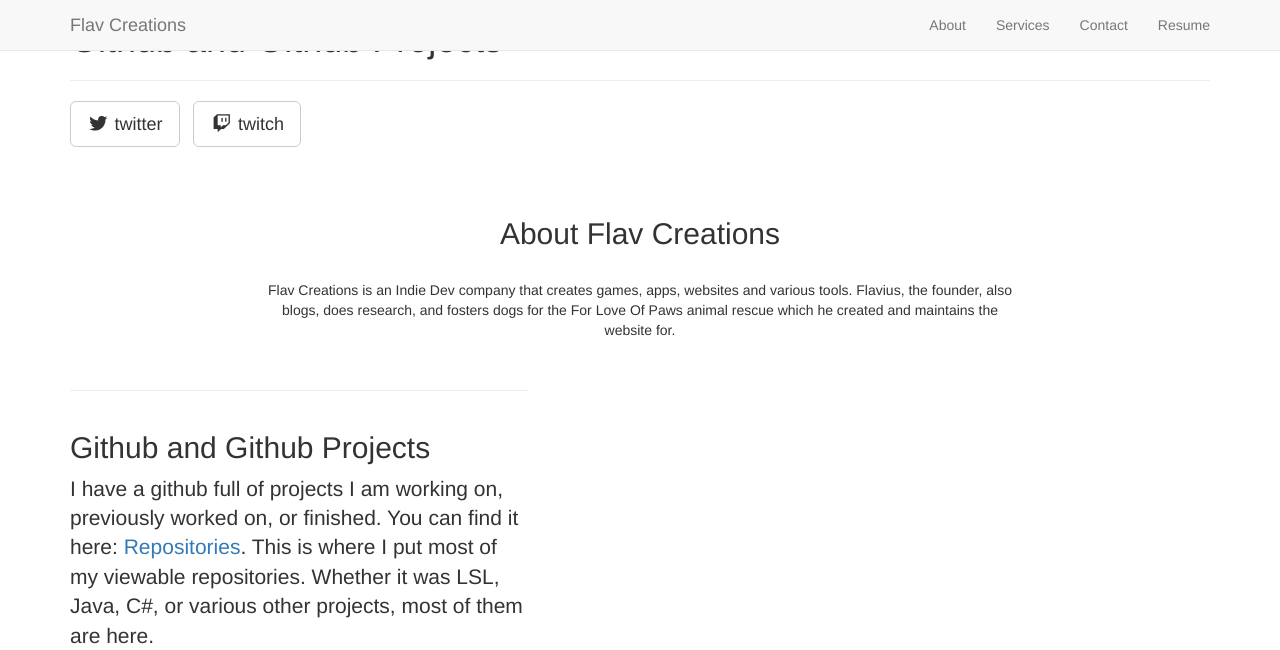
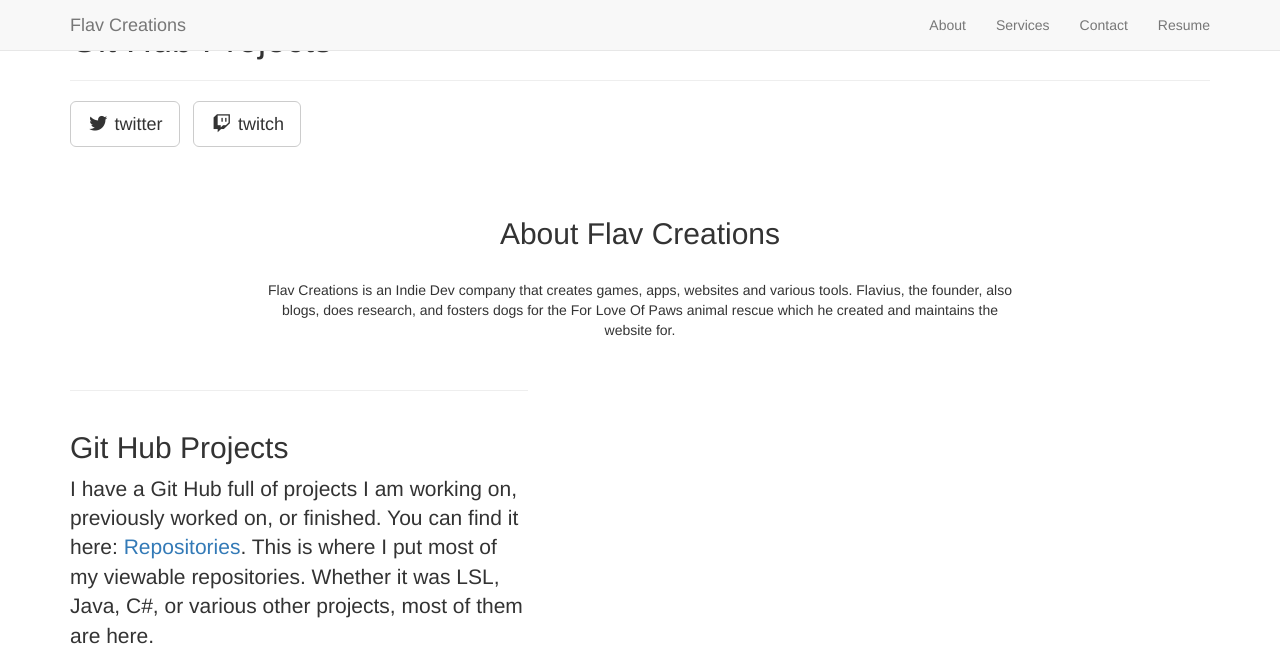
Before and after one commit to FlavCreations/flavcreations.com, a Jekyll site: the page built from _posts/2021-01-01-github.md, in a window 1280 px wide and 1335 px high, cut to the strip 0-650 px from the top of the window. Built offline with Jekyll 4.4.1, drawn with Linux system fonts in a browser that asks for light colours; nearby versions of some CDN libraries; library files that are not in the unit come from our copies.

Commit message:
Update 2021-01-01-github.md

```diff
--- a/_posts/2021-01-01-github.md
+++ b/_posts/2021-01-01-github.md
@@ -2,8 +2,8 @@
 layout: default
 img: GitHub-Mark.png
 category: Services
-title: Github and Github Projects
+title: Git Hub Projects
 description: |
 ---
 
-I have a github full of projects I am working on, previously worked on, or finished. You can find it here: [Repositories](https://github.com/Flavius-The-Person?tab=repositories). This is where I put most of my viewable repositories. Whether it was LSL, Java, C#, or various other projects, most of them are here.
+I have a Git Hub full of projects I am working on, previously worked on, or finished. You can find it here: [Repositories](https://github.com/Flavius-The-Person?tab=repositories). This is where I put most of my viewable repositories. Whether it was LSL, Java, C#, or various other projects, most of them are here.
```
